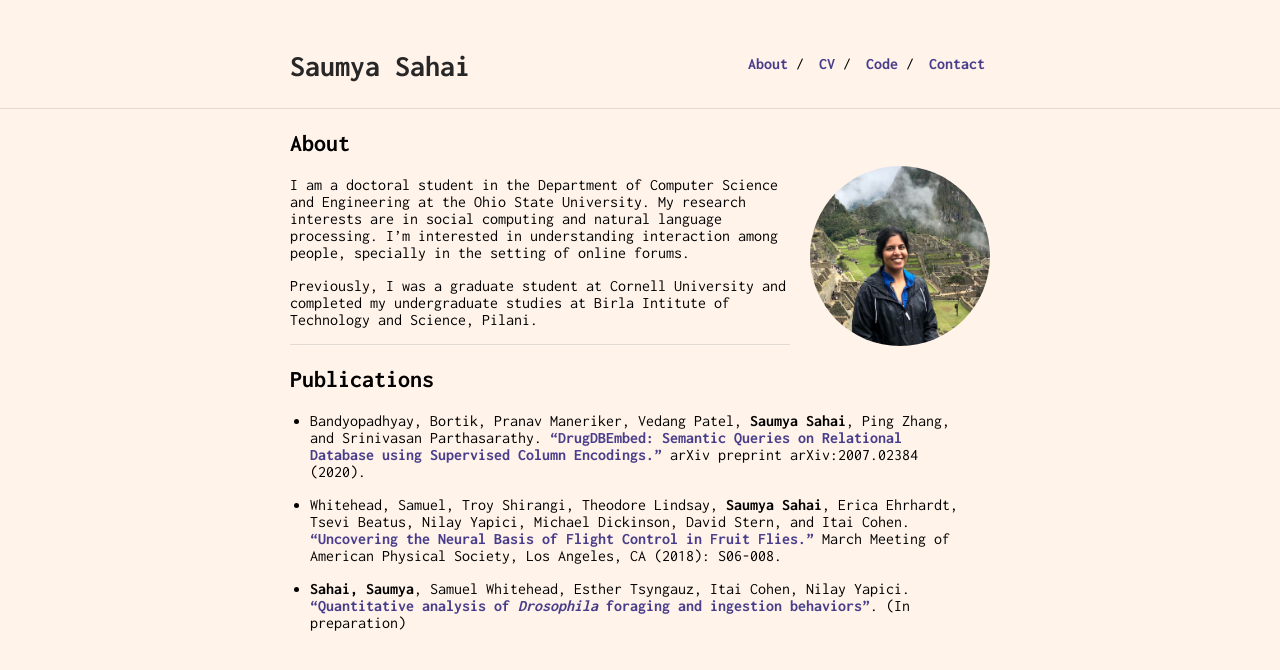
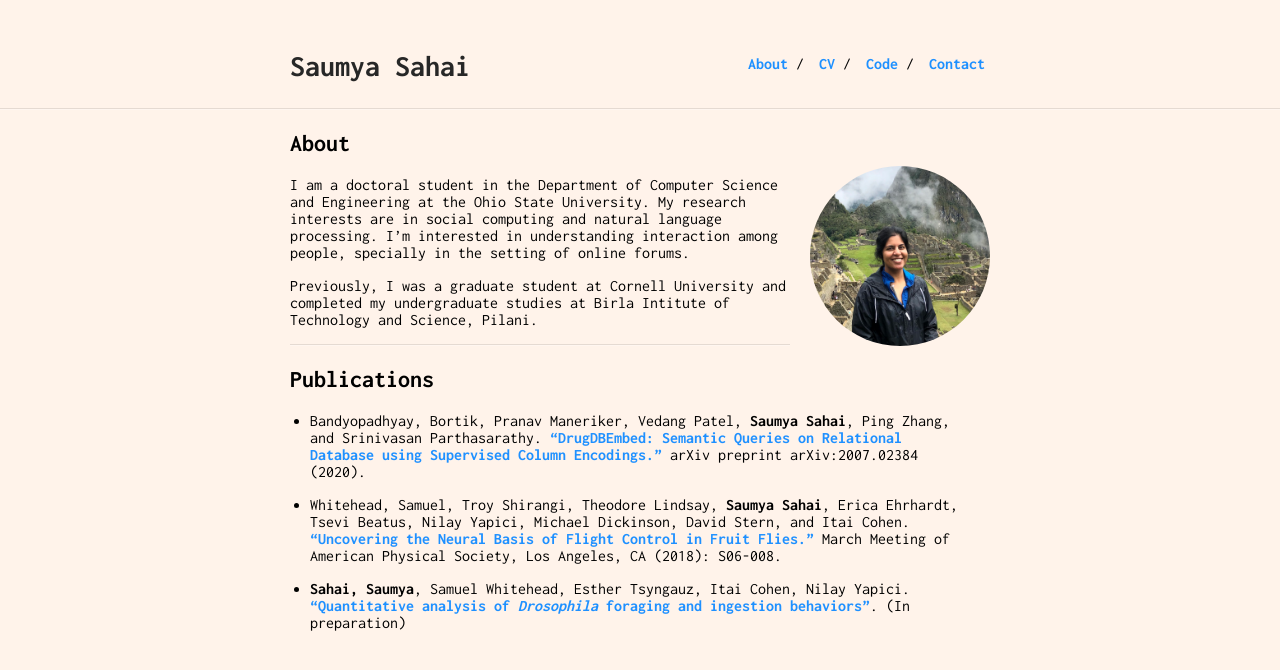
Before and after one commit to sahaisaumya/sahaisaumya.github.io, a Jekyll site: the page built from index.md, in a window 1280 px wide. Shown: the top 670 px of the page. Built offline with Jekyll 4.4.1, drawn with Linux system fonts in a browser that asks for light colours; our own code applies the rules of GitHub Pages for plain Markdown files.

Commit message:
Update vars.scss

```diff
--- a/_sass/vars.scss
+++ b/_sass/vars.scss
@@ -2,7 +2,7 @@
  * Customization Variables
  */
 
-$accent: DarkSlateBlue; //MediumOrchid;//#b26fe2;//FF0F00;
+$accent: DodgerBlue; //MediumOrchid;//#b26fe2;//FF0F00;
 $image-size: 180px;
 
 /*
```
